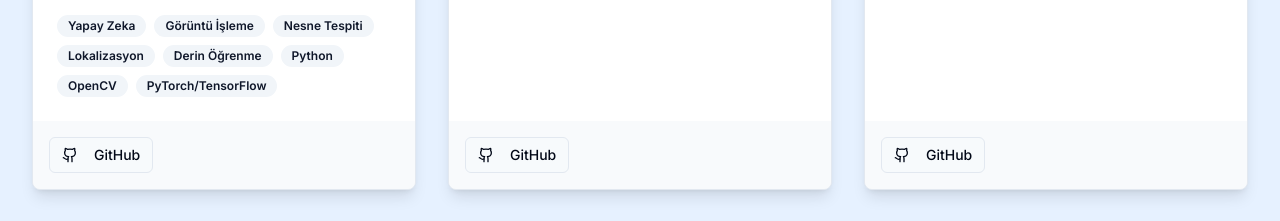
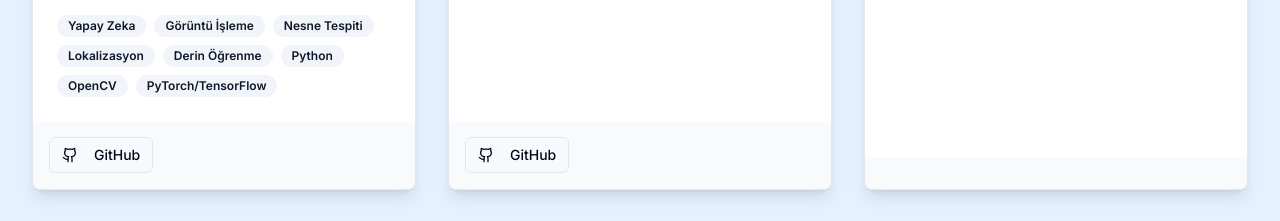
Before and after one commit to Nurullah649/mywebsite, a Next.js app: page /projects in a window 1280 px wide. Shown: the part 900-1121 px from the top of the page. Built offline with nearby package versions, Linux system fonts and the light colour scheme.

Commit message:
projects site update

```diff
--- a/app/projects/page.tsx
+++ b/app/projects/page.tsx
@@ -31,7 +31,6 @@ const projects = [
     name: "Pose Estimation Analiz Sistemi",
     description: "Scove System'deki stajım sırasında, pose estimation (duruş tahmini) için geliştirilen analiz sisteminin geliştirilmesi ve performansının artırılması üzerine çalıştım. Bu sistem, insan vücudu eklem noktalarını tespit ederek hareket analizi yapmaktadır.",
     tags: ["Görüntü İşleme", "Pose Estimation", "Performans Optimizasyonu", "Python"],
-    githubLink: "https://github.com/Nurullah649/Pose-Estimation-System", // Güncelleyin (Gizli olabilir)
     liveLink: null,
     image: "https://placehold.co/600x400/8b5cf6/white?text=Pose+Estimation",
     status: "Tamamlandı (Staj Projesi)",
@@ -41,7 +40,7 @@ const projects = [
     name: "Kişisel Web Sitesi (Bu Site)",
     description: "Next.js, TypeScript ve Tailwind CSS (Shadcn/UI ile) kullanılarak oluşturulmuş kişisel portfolyo web sitesi. Hakkımda, projelerim ve iletişim bilgilerimi içerir.",
     tags: ["Next.js", "TypeScript", "Tailwind CSS", "Shadcn/UI", "Portfolyo"],
-    githubLink: "https://github.com/Nurullah649/personal-website", // Güncelleyin
+    githubLink: "https://github.com/Nurullah649/mywebsite", // Güncelleyin
     liveLink: "https://nurullahkurnaz.dev", // Yayınladıktan sonraki adresiniz
     image: "https://placehold.co/600x400/f97316/white?text=Kişisel+Web+Sitesi",
     status: "Tamamlandı",
```
